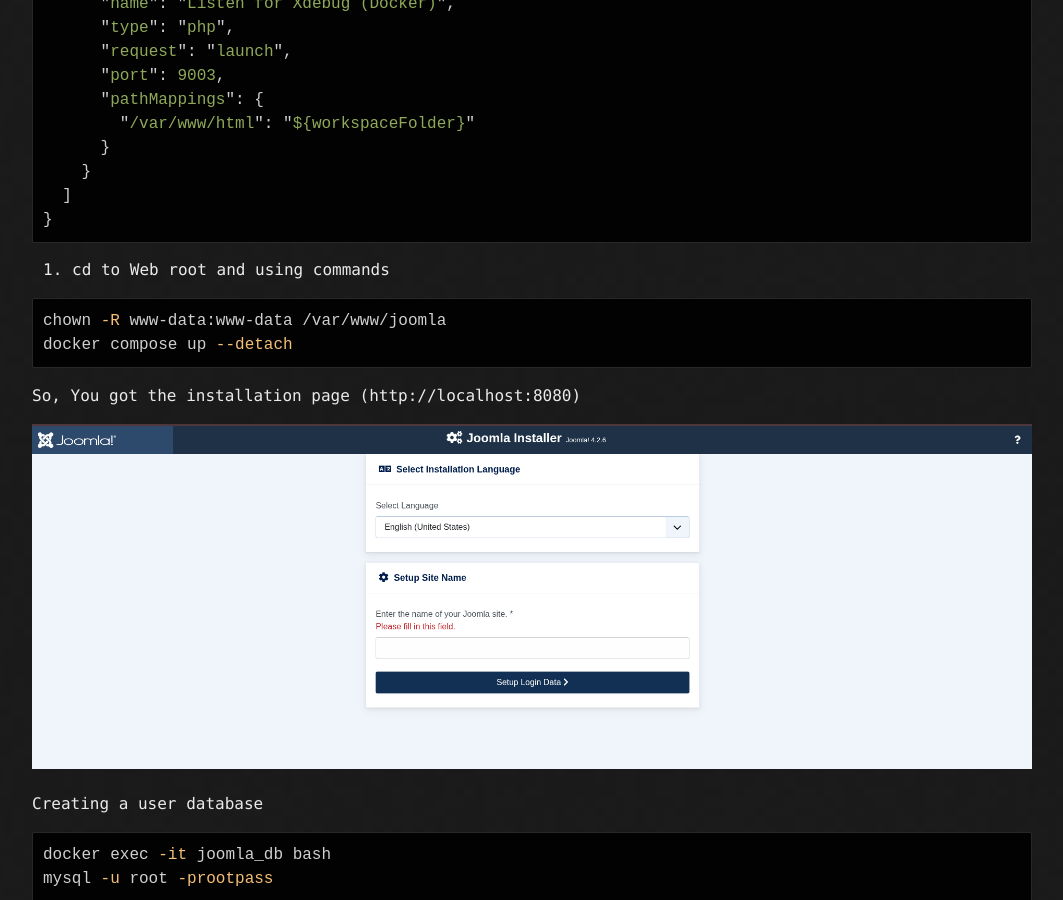
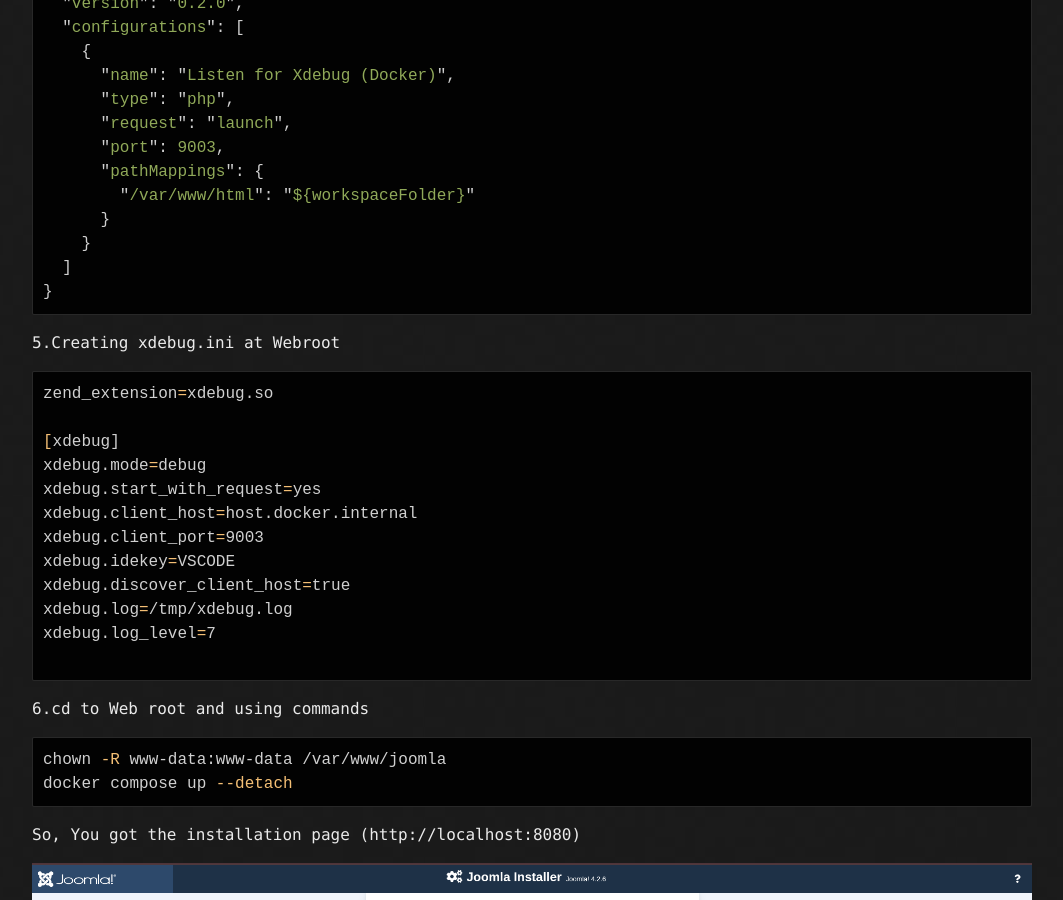
Before and after one commit to 0xki29/blog, a Jekyll site: the page built from _posts/2025-10-30-phan-tich-CVE-2023-23752.md, in a window 1280 px wide and 900 px high, scrolled down 3228 px. Shown: the whole window, without its empty margins (108-1171 px from the left). Built offline with Jekyll 4.4.1, drawn with Linux system fonts in a browser that asks for light colours; some of the changed text lies outside the part shown.

Commit message:
Add post: Phân tích CVE-2023-23752

````diff
--- a/_posts/2025-10-30-phan-tich-CVE-2023-23752.md
+++ b/_posts/2025-10-30-phan-tich-CVE-2023-23752.md
@@ -60,6 +60,7 @@ EXPOSE 80
 
 ```js
 
+
 version: "3.8"
 
 services:
@@ -85,15 +86,17 @@ services:
     volumes:
       - ./:/var/www/html
       - ./php-uploads:/var/www/html/images
+      - ./xdebug.ini:/usr/local/etc/php/conf.d/docker-php-ext-xdebug.ini
     environment:
       APACHE_RUN_USER: www-data
       APACHE_RUN_GROUP: www-data
     extra_hosts:
-      - "host.docker.internal:host-gateway"   # help Xdebug connect to host (we will use this later)
+      - "host.docker.internal:host-gateway"   # help Xdebug connect to host
     restart: always
 
 volumes:
   db_data:
+
 
 ```
 
@@ -125,8 +128,23 @@ volumes:
   ]
 }
 ```
+5.Creating xdebug.ini at Webroot
+```bash
+zend_extension=xdebug.so
 
-5. cd to Web root and using commands
+[xdebug]
+xdebug.mode=debug
+xdebug.start_with_request=yes
+xdebug.client_host=host.docker.internal
+xdebug.client_port=9003
+xdebug.idekey=VSCODE
+xdebug.discover_client_host=true
+xdebug.log=/tmp/xdebug.log
+xdebug.log_level=7
+
+```
+
+6.cd to Web root and using commands
 
 ```bash
 chown -R www-data:www-data /var/www/joomla
````
